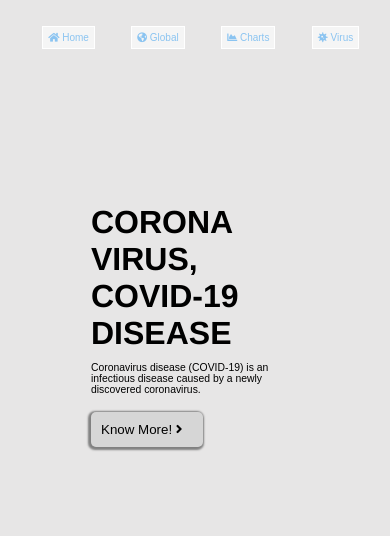
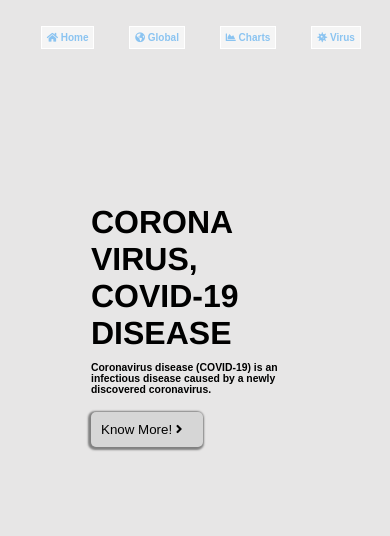
Before and after one commit to anshu2305/Covid_cases-tracker, a plain HTML site: page coronavirus.html in a window 390 px wide. Shown: the top 536 px of the page. Drawn offline with nearby package versions, Linux system fonts and the light colour scheme; grey boxes are pictures that could not be loaded; a script that the page names is missing.

Commit message:
Update virus.css

```diff
--- a/virus.css
+++ b/virus.css
@@ -278,7 +278,7 @@ body{
     }
     .mid p{
     font-size: 0.65rem;
-    font-weight: 300;
+    font-weight: 600;
     }
     .navbar{
 	padding-right:20px;
@@ -286,7 +286,7 @@ body{
     }
     .navbar a{
         padding: 0.5em;
-	font-weight: 300;
+	font-weight: 600;
 	font-size: 10px;
     }
 }
```
